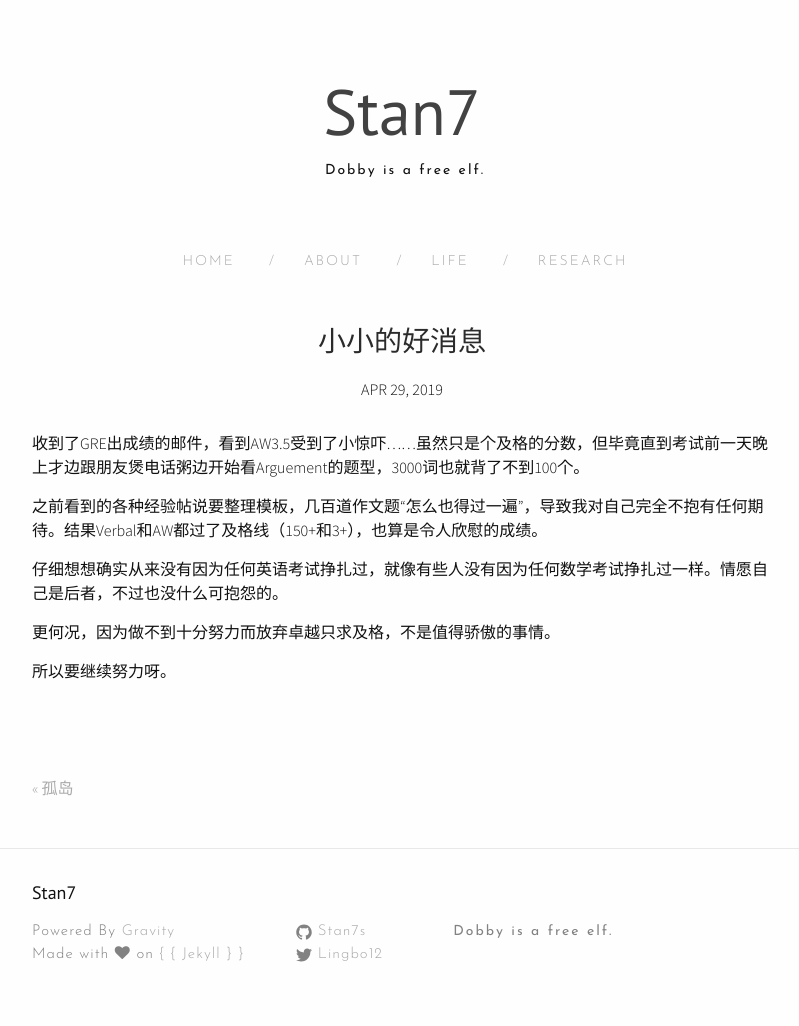
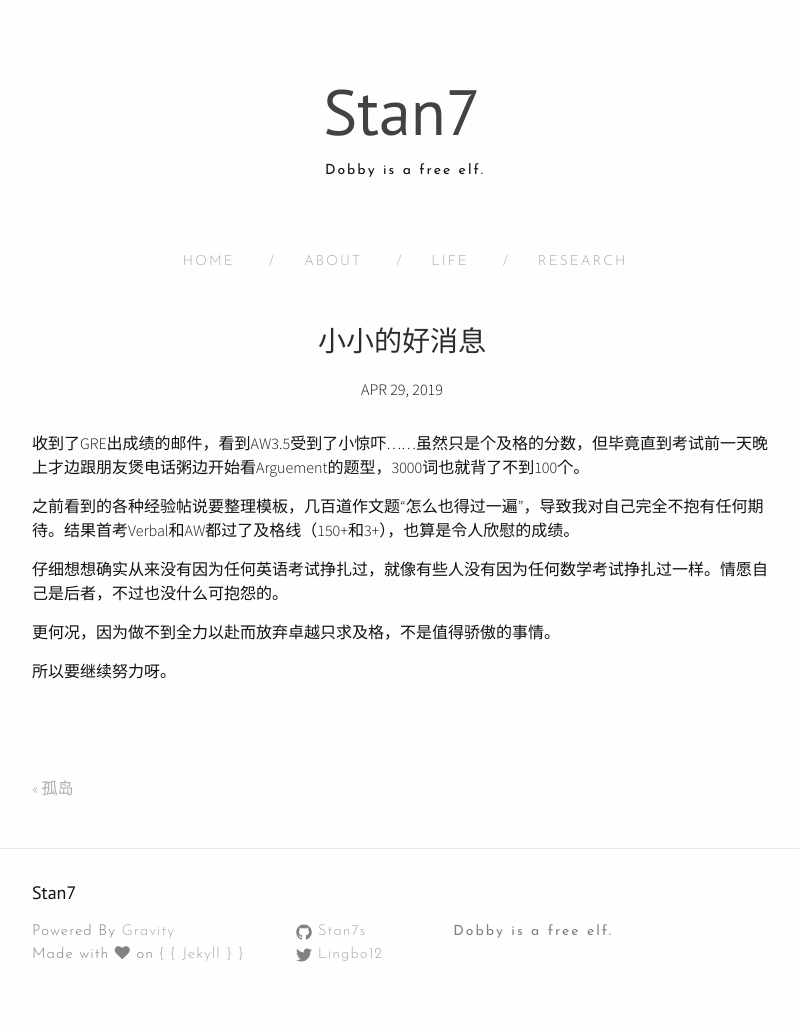
Before and after one commit to Stan7s/stan7s.github.io, a Jekyll site: the page built from _posts/2019-04-29-004.markdown, in a window 1280 px wide. Shown: the whole page, without its empty margins (238-1037 px from the left). Built offline with Jekyll 4.4.1, drawn with Linux system fonts in a browser that asks for light colours; nearby versions of some CDN libraries.

Commit message:
Update 2019-04-29-004.markdown

```diff
--- a/_posts/2019-04-29-004.markdown
+++ b/_posts/2019-04-29-004.markdown
@@ -7,10 +7,10 @@ categories: ["life"]
 
 收到了GRE出成绩的邮件，看到AW3.5受到了小惊吓……虽然只是个及格的分数，但毕竟直到考试前一天晚上才边跟朋友煲电话粥边开始看Arguement的题型，3000词也就背了不到100个。
 
-之前看到的各种经验帖说要整理模板，几百道作文题“怎么也得过一遍”，导致我对自己完全不抱有任何期待。结果Verbal和AW都过了及格线（150+和3+），也算是令人欣慰的成绩。
+之前看到的各种经验帖说要整理模板，几百道作文题“怎么也得过一遍”，导致我对自己完全不抱有任何期待。结果首考Verbal和AW都过了及格线（150+和3+），也算是令人欣慰的成绩。
 
 仔细想想确实从来没有因为任何英语考试挣扎过，就像有些人没有因为任何数学考试挣扎过一样。情愿自己是后者，不过也没什么可抱怨的。
 
-更何况，因为做不到十分努力而放弃卓越只求及格，不是值得骄傲的事情。
+更何况，因为做不到全力以赴而放弃卓越只求及格，不是值得骄傲的事情。
 
 所以要继续努力呀。
```
